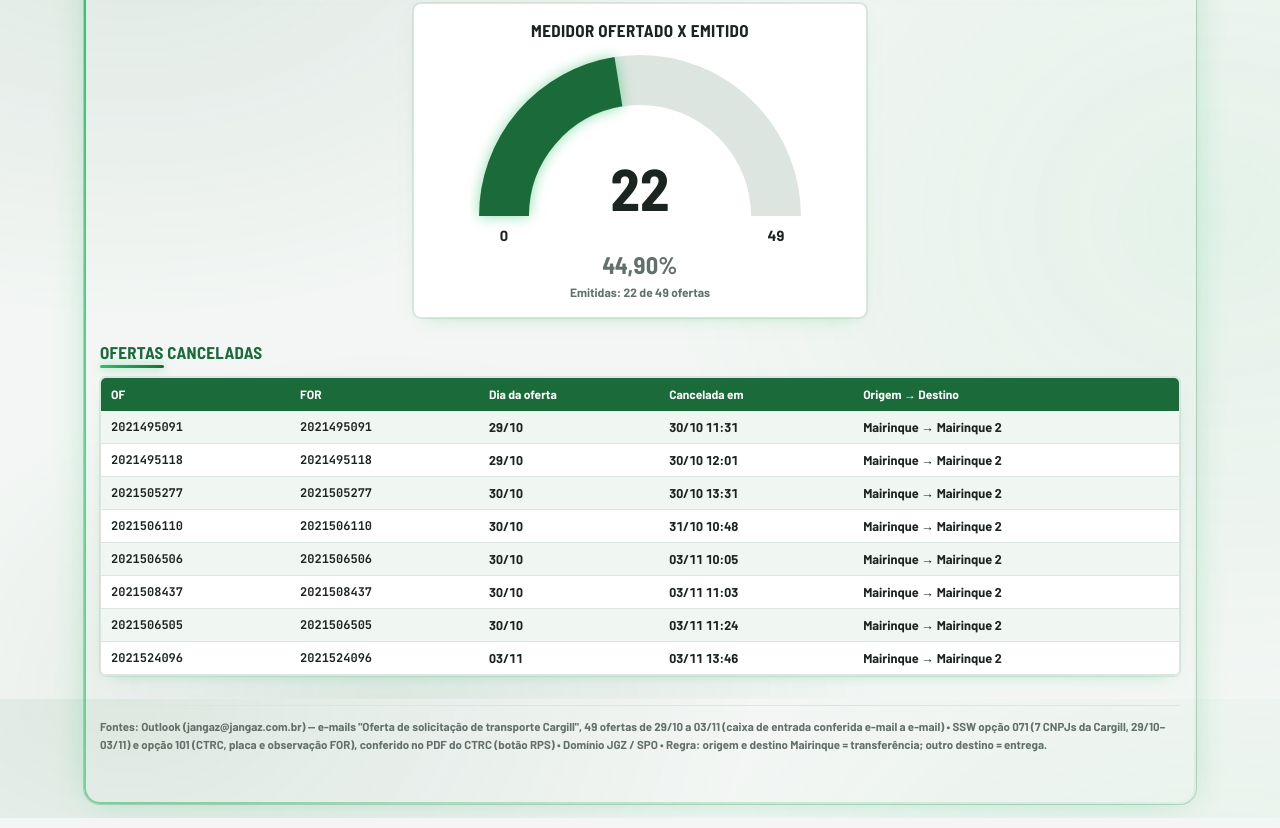
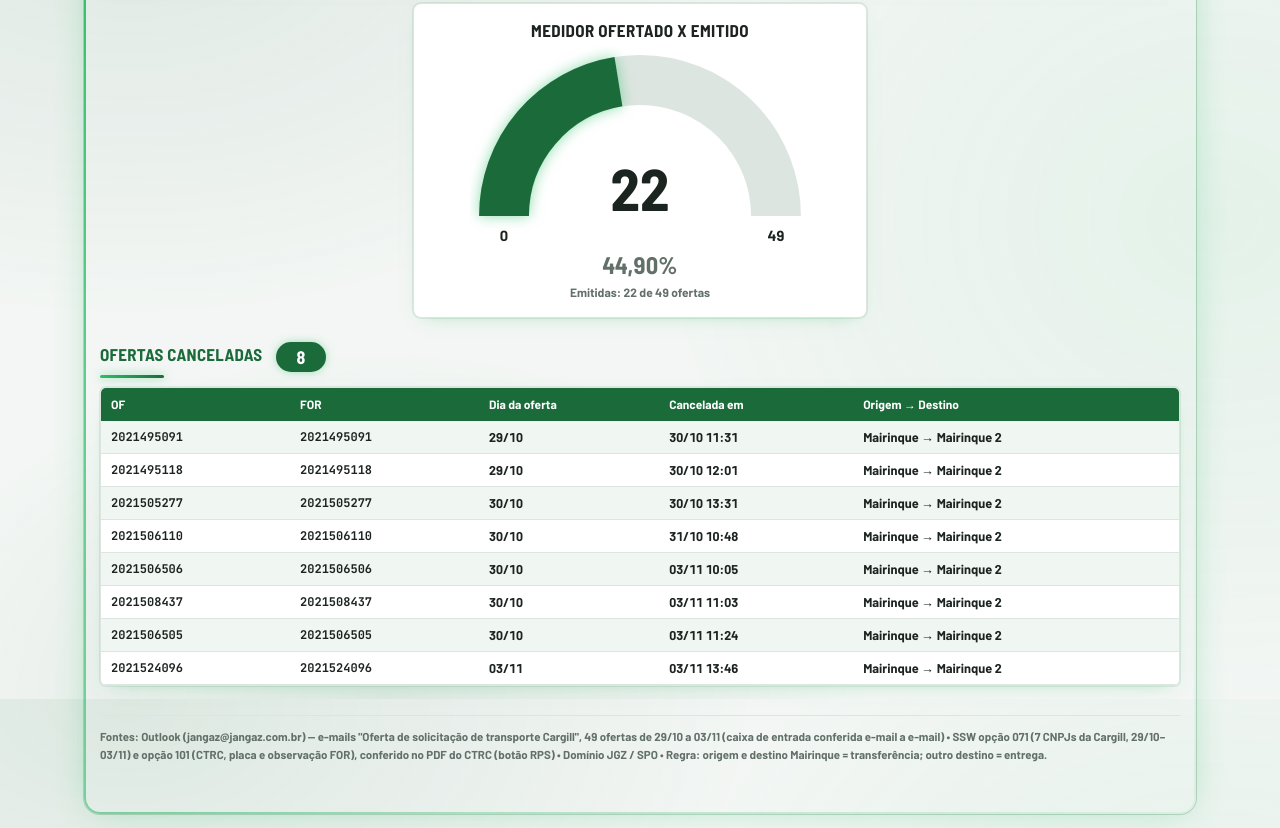
Before and after one commit to Jangazlog1/checklist-diario, a plain HTML site: page ofertas/index.html in a window 1280 px wide. Shown: the part 1701-2529 px from the top of the page. Drawn offline with Linux system fonts and the light colour scheme.

Commit message:
Ofertas x Emissões - contador de ofertas canceladas
Co-Authored-By: Claude Opus 5.5 <noreply@anthropic.com>
Claude-Session: https://claude.ai/code/session_019UrLeaEVxwAC3TijTC3jcX

```diff
--- a/ofertas/index.html
+++ b/ofertas/index.html
@@ -45,6 +45,7 @@ tbody tr:nth-child(odd){background:color-mix(in srgb,var(--accs) 55%,transparent
 .p-tr{background:var(--accs);color:var(--acc)}.p-en{background:var(--bads);color:var(--bad)}
 .p-ag{background:var(--warns);color:var(--warn)}.p-ac{background:#2fbf6a;color:#fff}
 .canc{display:flex;flex-direction:column;gap:9px}.canc td{white-space:normal}.canc tr.vazio td{color:var(--mut);text-align:center;padding:14px}.p-ok{background:var(--acc);color:#fff}
+.ncanc{display:inline-flex;align-items:center;justify-content:center;min-width:30px;height:30px;padding:0 10px;margin-left:10px;border-radius:15px;background:var(--acc);color:#fff;font-family:var(--fd);font-size:18px;line-height:1;vertical-align:middle;box-shadow:0 0 10px -2px color-mix(in srgb,var(--glow) 70%,transparent)}
 .rod{font-size:11.5px;color:var(--mut);border-top:1px solid var(--line);padding-top:12px;line-height:1.5}
 .hd .rt{display:flex;flex-direction:column;align-items:center;gap:8px}
 .logo{background:#fff;border-radius:8px;padding:10px 16px;line-height:0}.logo img{height:64px;display:block}
@@ -222,7 +223,7 @@ svg text{font-weight:700!important}
   </section>
 
   <section class="canc">
-    <h2>Ofertas canceladas</h2>
+    <h2>Ofertas canceladas <span id="ncanc" class="ncanc">8</span></h2>
     <div class="tw"><table id="tcanc">
       <thead><tr><th>OF</th><th>FOR</th><th>Dia da oferta</th><th>Cancelada em</th><th>Origem → Destino</th></tr></thead>
       <tbody>
@@ -265,4 +266,7 @@ svg text{font-weight:700!important}
   sel.addEventListener('change',ap);ap();
 })();
 </script>
+<script>
+(function(){var n=document.querySelectorAll('#tcanc tbody tr:not(.vazio)').length;var e=document.getElementById('ncanc');if(e)e.textContent=n;})();
+</script>
 </body></html>
```
